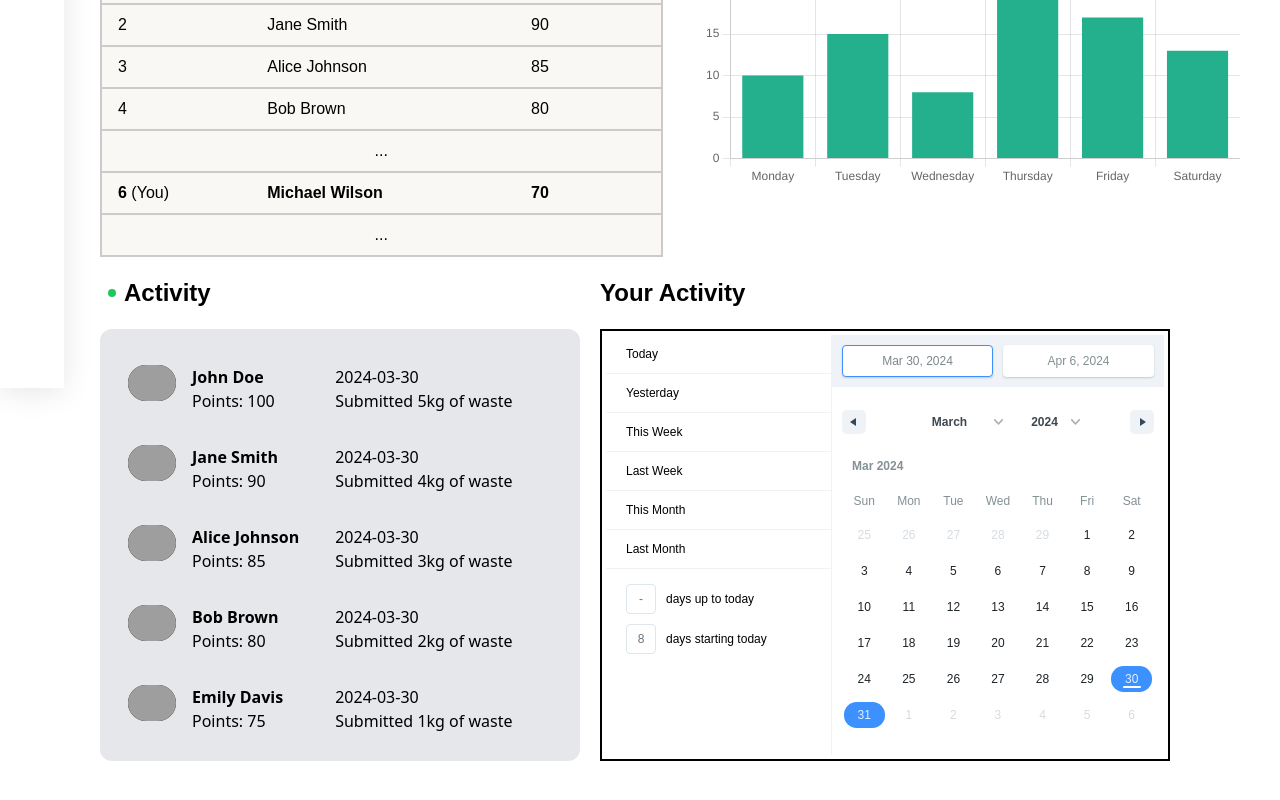
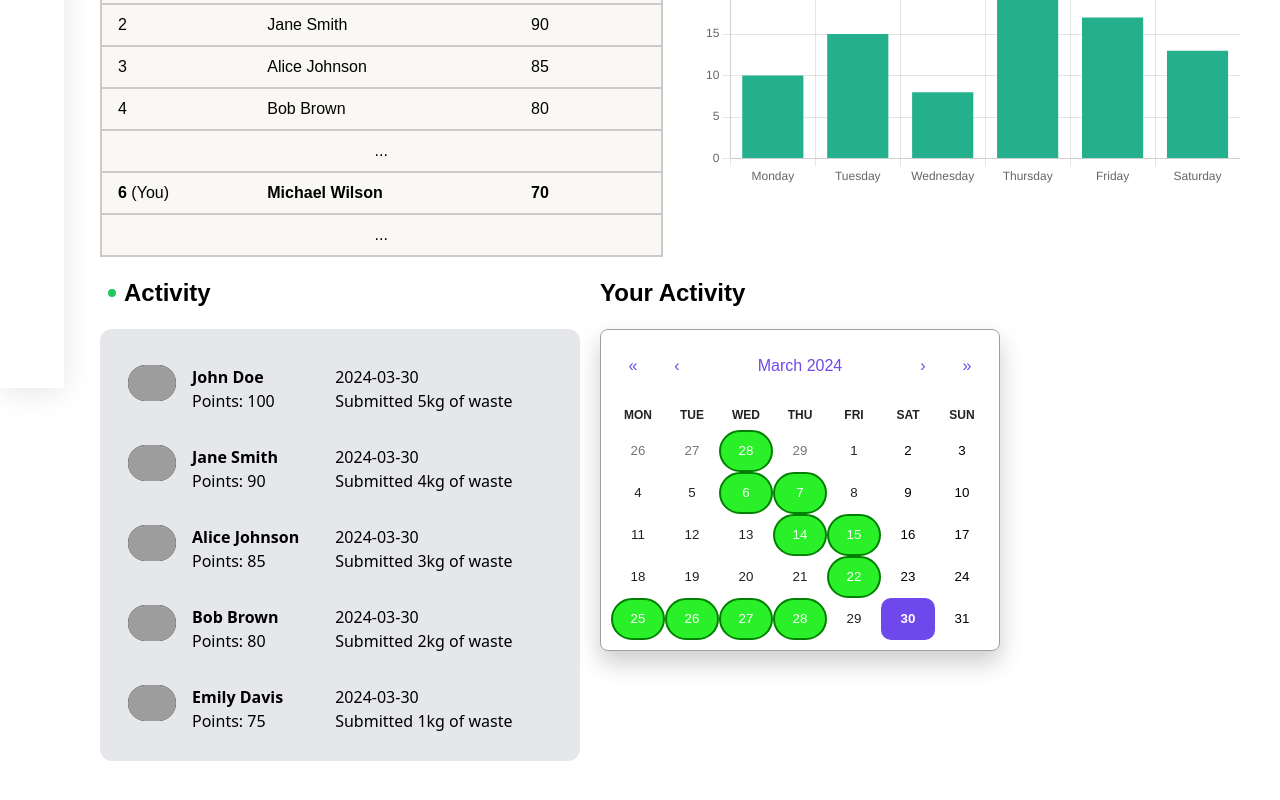
Before and after one commit to yashkanjariyaa/GreenLedger---BoiledRice, a React (Vite) app in the folder frontend/: page /dashboard in a window 1280 px wide. Shown: the part 412-1212 px from the top of the page. Built offline with nearby package versions, Linux system fonts and the light colour scheme; grey boxes are pictures that could not be loaded.

Commit message:
Calendar Implemented

```diff
--- a/frontend/package.json
+++ b/frontend/package.json
@@ -20,8 +20,8 @@
     "framer-motion": "^11.0.24",
     "leaflet": "^1.9.4",
     "react": "^18.2.0",
+    "react-calendar": "^4.8.0",
     "react-chartjs-2": "^5.2.0",
-    "react-date-range": "^2.0.0-alpha.4",
     "react-dom": "^18.2.0",
     "react-leaflet": "^4.2.1",
     "react-redux": "^9.1.0",
--- a/frontend/src/components/Calendar.jsx
+++ /dev/null
@@ -1,44 +0,0 @@
-import "react-date-range/dist/styles.css"; // main css file
-import "react-date-range/dist/theme/default.css"; // theme css file
-
-import { DateRangePicker } from "react-date-range";
-import { addDays } from "date-fns";
-import { useState } from "react";
-
-import './calendar.css'
-const Calendar = () => {
-  //Calendar:
-  const [range, setRange] = useState([
-    {
-      startDate: new Date(),
-      endDate: addDays(new Date(), 7),
-      key: "selection",
-    },
-  ]);
-
-
-  return (
-    <div className="h-[27rem]">
-      <DateRangePicker
-        className=" p-1 border-black border-2 w-full h-full absolute"
-        onChange={(item) => {
-          if (item.selection.startDate && item.selection.endDate) {
-            setRange([
-              {
-                startDate: item.selection.startDate,
-                endDate: item.selection.endDate,
-                key: "selection", // or any other appropriate key
-              },
-            ]);
-          }
-        }}
-        moveRangeOnFirstSelection={false}
-        months={1}
-        ranges={range}
-        direction="horizontal"
-      />
-    </div>
-  );
-};
-
-export default Calendar;
--- /dev/null
+++ b/frontend/src/components/CalendarProgress.jsx
@@ -0,0 +1,70 @@
+import React, { useState } from 'react';
+import Calendar from 'react-calendar';
+import 'react-calendar/dist/Calendar.css'; // Import Calendar CSS
+import './calendar.css';
+import { user } from '../constants/calendar';
+
+const CalendarProgress = () => {
+  const [value, onChange] = useState(new Date());
+  const [selectedDate, setSelectedDate] = useState('');
+  const [correspondingWeight, setCorrespondingWeight] = useState('');
+
+  // Dummy dates to be highlighted (replace with your desired dates)
+  const weightDates = user.weightHistory.map(entry => new Date(entry.date));
+
+  const tileClassName = ({ date }) => {
+    const currentDate = new Date(Date.UTC(date.getFullYear(), date.getMonth(), date.getDate()));
+
+    if (weightDates.some(weightDate => {
+      const weightDateUTC = new Date(Date.UTC(weightDate.getFullYear(), weightDate.getMonth(), weightDate.getDate()));
+      return weightDateUTC.toISOString().split('T')[0] === currentDate.toISOString().split('T')[0];
+    })) {
+      return 'highlighted-date';
+    }
+    return '';
+  };
+
+  const handleDateChange = (date) => {
+    onChange(date);
+    const selectedDateUTC = new Date(Date.UTC(date.getFullYear(), date.getMonth(), date.getDate())); // Convert date to UTC
+    setSelectedDate(selectedDateUTC.toLocaleDateString('en-US', { day: 'numeric', month: 'long', year: 'numeric' })); // Format the selected date as desired
+
+    // Find corresponding weight for the selected date
+    const selectedDateString = selectedDateUTC.toISOString().split('T')[0]; // Convert date to YYYY-MM-DD format
+    const weightEntry = user.weightHistory.find(entry => entry.date === selectedDateString);
+    if (weightEntry) {
+      setCorrespondingWeight(weightEntry.weight);
+    } else {
+      setCorrespondingWeight(null); // Set to 'N/A' if no weight entry found
+    }
+  };
+
+
+
+  return (
+    <div className='calendar-container'>
+      <Calendar
+        onChange={handleDateChange}
+        value={value}
+        tileClassName={tileClassName} // Apply custom tileClassName function
+      />
+
+
+        {selectedDate && correspondingWeight && (
+          <p className='mt-5 bg-[#aee7c8] p-3 rounded-xl font-[system-ui] font-thin'>
+            The weight you submitted on {selectedDate} is {correspondingWeight} kg
+            <br />Keep going!
+          </p>
+        )}
+        {selectedDate && !correspondingWeight && (
+          <p className='mt-5 bg-[#f0fcf9] p-3 rounded-xl font-[system-ui] font-thin'>
+            Phew!
+            <br />You did not submit any waste that day.
+          </p>
+        )}
+
+    </div>
+  );
+};
+
+export default CalendarProgress;
--- a/frontend/src/components/calendar.css
+++ b/frontend/src/components/calendar.css
@@ -1,3 +1,105 @@
-.rdrDateRangePickerWrapper{
-    position: static !important;
-}
+.react-calendar {
+    width: 400px;
+    max-width: 100%;
+    background-color: #fff;
+    color: #222;
+    border-radius: 8px;
+    box-shadow: 0 12px 24px rgba(0, 0, 0, 0.2);
+    font-family: Arial, Helvetica, sans-serif;
+    line-height: 1.125em;
+    padding: 10px !important;
+   }
+   .react-calendar__navigation button {
+    color: #6f48eb;
+    min-width: 44px;
+    background: none;
+    font-size: 16px;
+    margin-top: 8px;
+   }
+   .react-calendar__navigation button:enabled:hover,
+   .react-calendar__navigation button:enabled:focus {
+    background-color: #f8f8fa;
+   }
+   .react-calendar__navigation button[disabled] {
+    background-color: #f0f0f0;
+   }
+   abbr[title] {
+    text-decoration: none;
+   }
+   .react-calendar__month-view__days__day--weekend {
+    color: black;
+   }
+   .react-calendar__tile:enabled:hover,
+   .react-calendar__tile:enabled:focus {
+    background: #f8f8fa;
+    color: #6f48eb;
+    border-radius: 6px;
+   }
+   .react-calendar__tile--now {
+    background: #6f48eb33;
+    border-radius: 6px !important;
+    font-weight: bold;
+    color: #6f48eb;
+   }
+   .react-calendar__tile--now:enabled:hover,
+   .react-calendar__tile--now:enabled:focus {
+    background: #6f48eb33;
+    border-radius: 6px;
+    font-weight: bold;
+    color: #6f48eb;
+   }
+   .react-calendar__tile--hasActive:enabled:hover,
+   .react-calendar__tile--hasActive:enabled:focus {
+    background: #f8f8fa;
+   }
+   .react-calendar__tile--active {
+    background: #6f48eb !important;
+    border-radius: 6px;
+    font-weight: bold;
+    color: white;
+   }
+   .react-calendar__tile--active:enabled:hover,
+   .react-calendar__tile--active:enabled:focus {
+    background: #6f48eb;
+    color: white;
+   }
+   .react-calendar--selectRange .react-calendar__tile--hover {
+    background-color: #f8f8fa;
+   }
+   .react-calendar__tile--range {
+    background: #f8f8fa;
+    color: #6f48eb;
+    border-radius: 0;
+   }
+   .react-calendar__tile--rangeStart {
+    border-top-right-radius: 0;
+    border-bottom-right-radius: 0;
+    border-top-left-radius: 6px;
+    border-bottom-left-radius: 6px;
+    background: #6f48eb;
+    color: white;
+   }
+   .react-calendar__tile--rangeEnd {
+    border-top-left-radius: 0;
+    border-bottom-left-radius: 0;
+    border-top-right-radius: 6px;
+    border-bottom-right-radius: 6px;
+    background: #6f48eb ;
+    color: white;
+   }
+   .highlighted-date{
+    background-color: rgb(41, 240, 41) !important;
+    border: 2px solid green !important;
+    border-radius: 40px !important;
+    color: white !important;
+   }
+   .highlighted-date:hover{
+    background-color: rgb(41, 240, 41) !important;
+    border: 2px solid green !important;
+    border-radius: 40px !important;
+    color: white !important;
+   }
+   .react-calendar__tile--active{
+    border: 2px !important;
+    border-radius: 10px !important;
+   }
--- /dev/null
+++ b/frontend/src/constants/calendar/index.js
@@ -0,0 +1,19 @@
+export const user = {
+    "username": "JohnDoe",
+    "points": 250,
+    "weightHistory": [
+      {"date": "2024-02-01", "weight": 1.1},
+      {"date": "2024-02-10", "weight": 2.3},
+      {"date": "2024-02-20", "weight": 3.5},
+      {"date": "2024-02-28", "weight": 4.7},
+      {"date": "2024-03-07", "weight": 3.9},
+      {"date": "2024-03-15", "weight": 2.8},
+      {"date": "2024-03-22", "weight": 1.6},
+      {"date": "2024-03-06", "weight": 4.4},
+      {"date": "2024-03-14", "weight": 3.1},
+      {"date": "2024-03-25", "weight": 3.1},
+      {"date": "2024-03-26", "weight": 3.1},
+      {"date": "2024-03-27", "weight": 3.1},
+      {"date": "2024-03-28", "weight": 3.1},
+    ]
+  }
--- a/frontend/src/pages/Dashboard.jsx
+++ b/frontend/src/pages/Dashboard.jsx
@@ -13,7 +13,7 @@ import Sidebar from "../components/Sidebar";
 import { useNavigate } from "react-router-dom";
 import axios from "axios";
 import Activity from "../components/Activity";
-import Calendar from "../components/Calendar";
+import Calendar from "../components/CalendarProgress";
 
 const firebaseConfig = {
   apiKey: "AIzaSyC9f29nQHK-XJifHGXKZnaN_EhS2lHOkbA",
```
Also changed, not shown: 1 other file (tests, documents, lock files or other folders).
